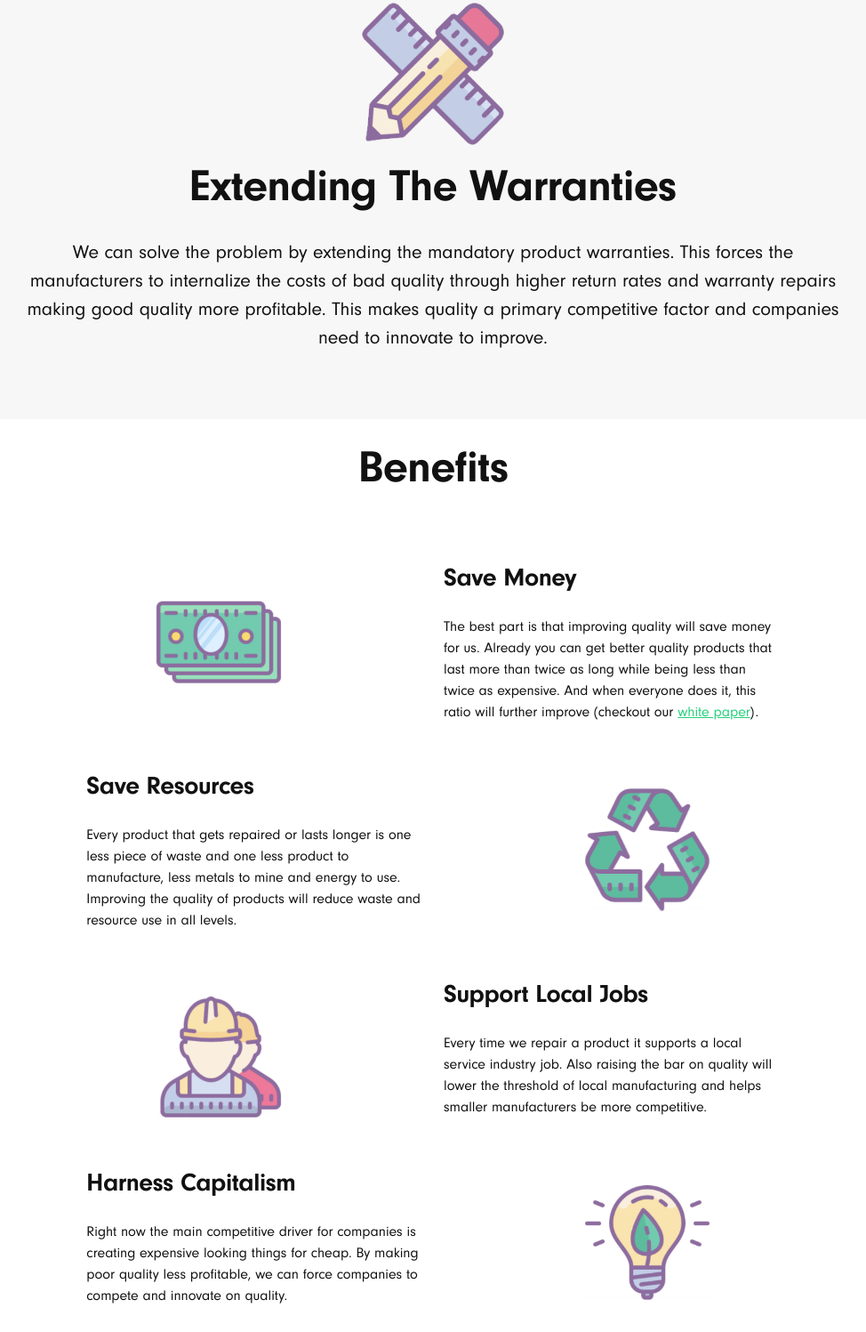
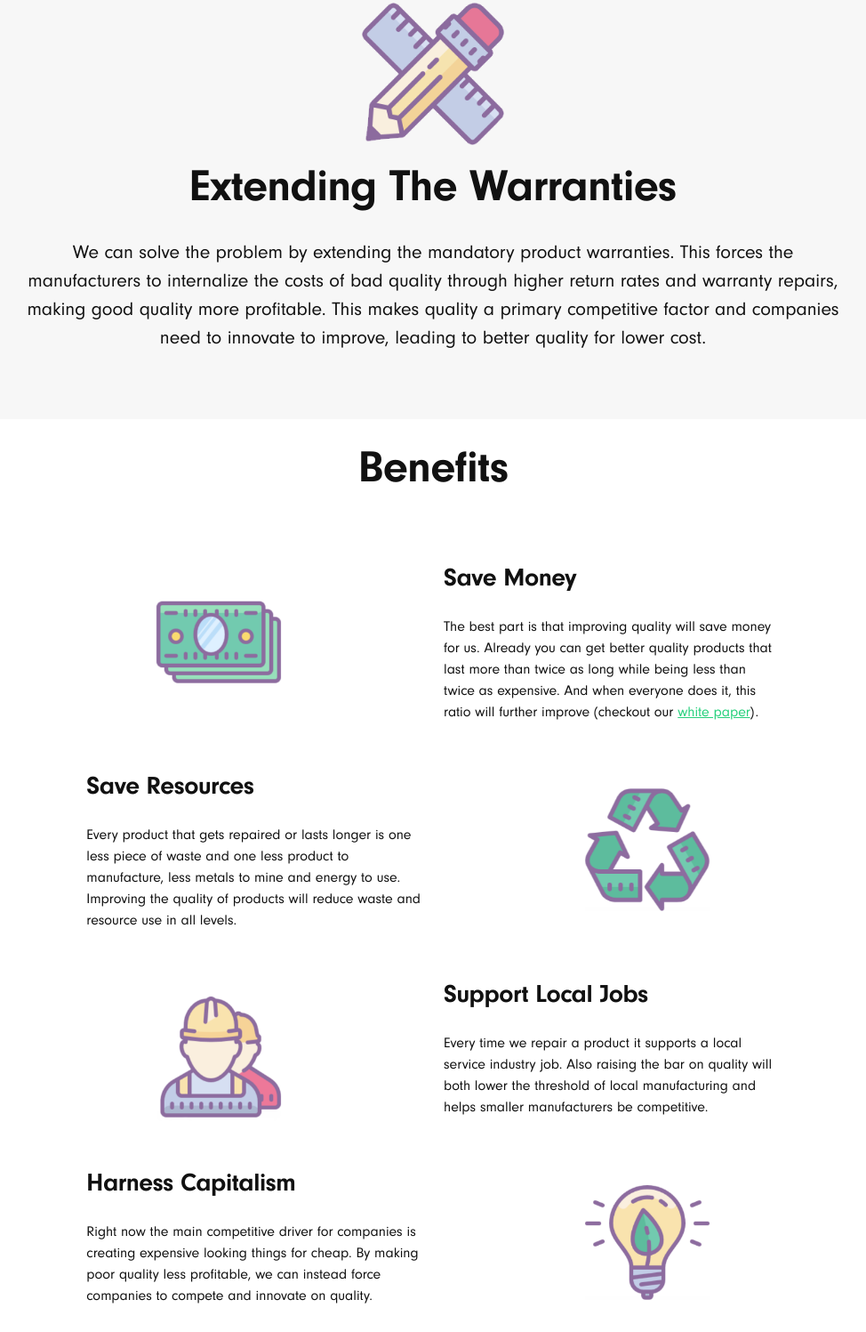
Before and after one commit to RationalMatta/doublethewarranties, a plain HTML site: page index.html in a window 1280 px wide. Shown: the part 969-2466 px from the top of the page at 89% size, without its empty margins (153-1127 px from the left). Drawn offline with Linux system fonts and the light colour scheme.

Commit message:
Improved texts

```diff
--- a/index.html
+++ b/index.html
@@ -55,7 +55,7 @@
                 <header>
                     <h2>Make Quality Matter Again</h2>
                     <p class="intro">
-                        We're living in a world where most of the time it's cheaper and easier to replace a broken thing than repair it (checkout our <a href="https://medium.com/rational-zone/why-we-need-longer-warranties-1cc90acdd73e">white paper</a>). We have gotten used to things breaking down not being a problem because getting a new one is so cheap making quality a secondary product attribute. We are simultaniously creating a growing pile of waste and harvesting the earth for more resources to replace them and it's not sustainable. We need to both make products last longer and make repairing things worthwhile.
+                        We're living in a world where most of the time it's cheaper and easier to replace a broken thing than repair it (checkout our <a href="https://medium.com/rational-zone/why-we-need-longer-warranties-1cc90acdd73e">white paper</a>). We have gotten used to things breaking down is not a problem because getting a new one is so cheap, making quality a secondary product attribute. We are simultaniously creating a growing pile of waste and harvesting the earth for more resources to replace them and it's not sustainable. We need to both make products last longer and make repairing things worthwhile.
                     </p>
                 </header>
             </div>
@@ -69,7 +69,7 @@
                     <br/>
                     <h2>Extending The Warranties</h2>
                     <p class="intro">
-                        We can solve the problem by extending the mandatory product warranties. This forces the manufacturers to internalize the costs of bad quality through higher return rates and warranty repairs making good quality more profitable. This makes quality a primary competitive factor and companies need to innovate to improve.
+                        We can solve the problem by extending the mandatory product warranties. This forces the manufacturers to internalize the costs of bad quality through higher return rates and warranty repairs, making good quality more profitable. This makes quality a primary competitive factor and companies need to innovate to improve, leading to better quality for lower cost.
                     </p>
                 </header>
             </div>
@@ -108,7 +108,7 @@
                     <div class="text col-md-7 col-lg-5">
                         <h4>Support Local Jobs</h4>
                         <p>
-                            Every time we repair a product it supports a local service industry job. Also raising the bar on quality will lower the threshold of local manufacturing and helps smaller manufacturers be more competitive.
+                            Every time we repair a product it supports a local service industry job. Also raising the bar on quality will both lower the threshold of local manufacturing and helps smaller manufacturers be competitive.
                         </p>
                     </div>
                 </div>
@@ -119,7 +119,7 @@
                     <div class="text col-md-7 col-lg-5 offset-lg-1">
                         <h4>Harness Capitalism</h4>
                         <p>
-                            Right now the main competitive driver for companies is creating expensive looking things for cheap. By making poor quality less profitable, we can force companies to compete and innovate on quality.
+                            Right now the main competitive driver for companies is creating expensive looking things for cheap. By making poor quality less profitable, we can instead force companies to compete and innovate on quality.
                         </p>
                     </div>
                 </div>
```
